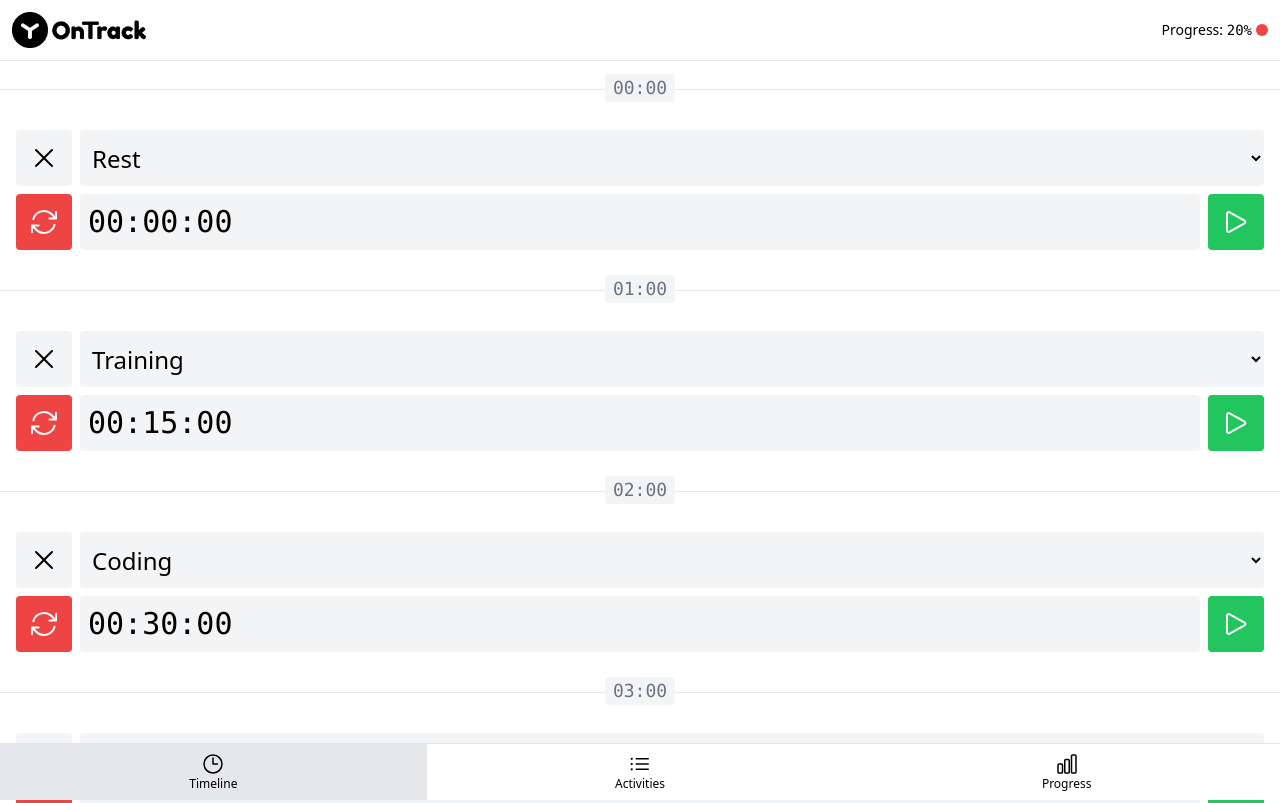
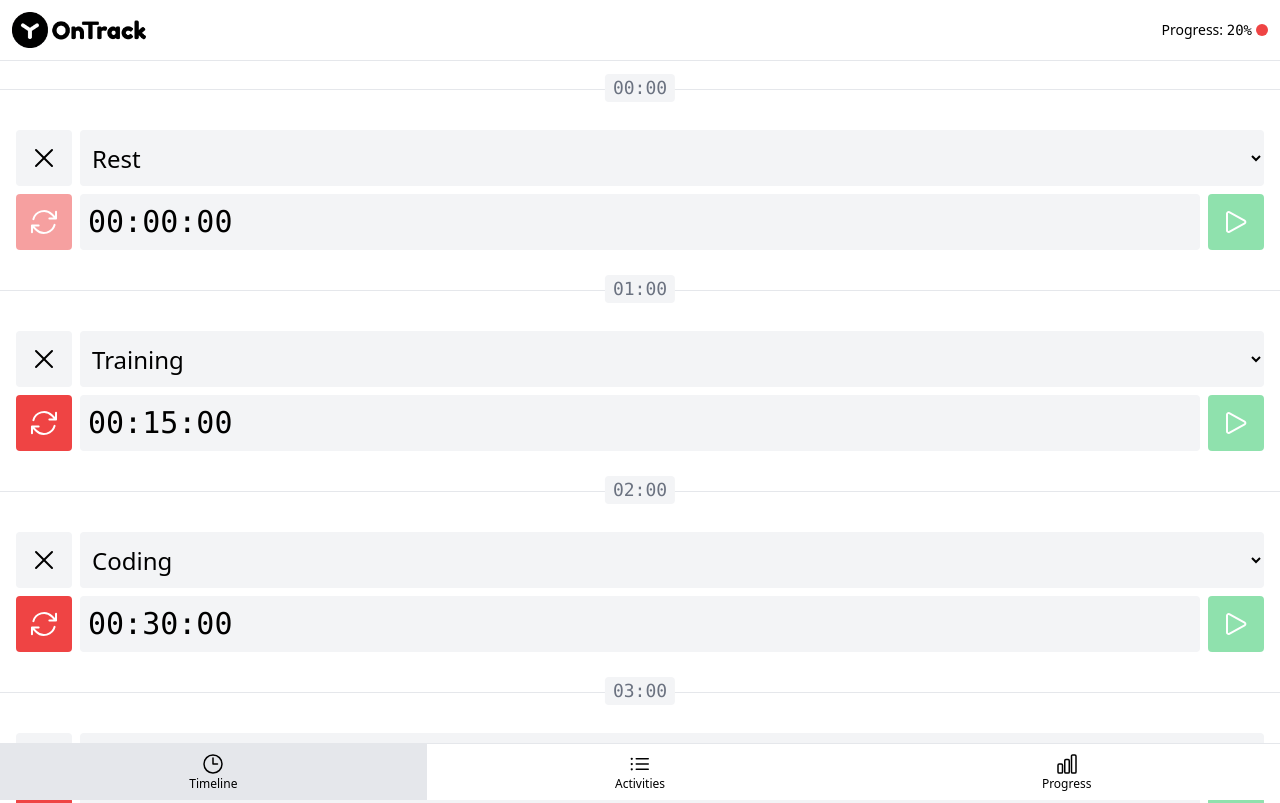
Before and after one commit to sigmarius/vue-ontrack, a Vue app: page /#timeline in a window 1280 px wide. Shown: the top 803 px of the page. Built offline with nearby package versions, Linux system fonts and the light colour scheme.

Commit message:
Реализует запуск секундомера только для текущего часа

```diff
--- a/src/components/TimelineItem.vue
+++ b/src/components/TimelineItem.vue
@@ -55,6 +55,9 @@ function findActivityById(id) {
       @select="selectActivity"
     />
 
-    <TimelineStopWatch :seconds="timelineItem.activitySeconds" />
+    <TimelineStopWatch
+      :hour="timelineItem.hour"
+      :seconds="timelineItem.activitySeconds"
+    />
   </li>
 </template>
--- a/src/components/TimelineStopWatch.vue
+++ b/src/components/TimelineStopWatch.vue
@@ -10,7 +10,7 @@ import {
   MILLISECONDS_IN_SECOND,
 } from "@/constants";
 
-import { isNumber } from "@/validators";
+import { isHourValid, isNumber } from "@/validators";
 import { formatSeconds } from "@/functions";
 
 const props = defineProps({
@@ -19,12 +19,20 @@ const props = defineProps({
     default: 0,
     validator: isNumber,
   },
+  hour: {
+    type: Number,
+    required: true,
+    validator: isHourValid,
+  },
 });
 
 const seconds = ref(props.seconds);
 
 // по умолчанию секундомер остановлен
 const isRunning = ref(false);
+
+// кнопка включения секундомера доступна только для текущего часа
+const isStartButtonDisabled = props.hour !== new Date().getHours();
 
 function start() {
   // isRunning хранит ссылку на таймер
@@ -48,7 +56,7 @@ function reset() {
 
 <template>
   <div class="w-full flex gap-2">
-    <BaseButton :type="BUTTON_TYPE_DANGER" @click="reset">
+    <BaseButton :type="BUTTON_TYPE_DANGER" :disabled="!seconds" @click="reset">
       <ArrowPathIcon class="h-8" />
     </BaseButton>
 
@@ -58,16 +66,13 @@ function reset() {
       {{ formatSeconds(seconds) }}
     </div>
 
-    <BaseButton
-      v-if="isRunning"
-      :type="BUTTON_TYPE_WARNING"
-      @click="stop"
-    >
+    <BaseButton v-if="isRunning" :type="BUTTON_TYPE_WARNING" @click="stop">
       <PauseIcon class="h-8" />
     </BaseButton>
 
     <BaseButton
       v-else
+      :disabled="isStartButtonDisabled"
       :type="BUTTON_TYPE_SUCCESS"
       @click="start"
     >
```
